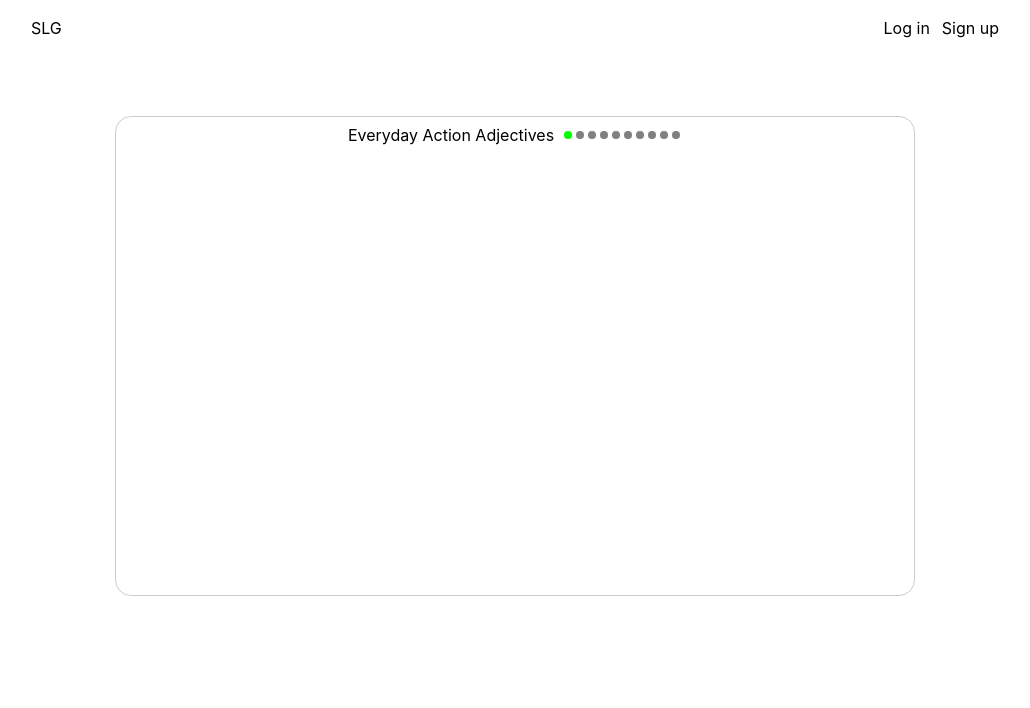
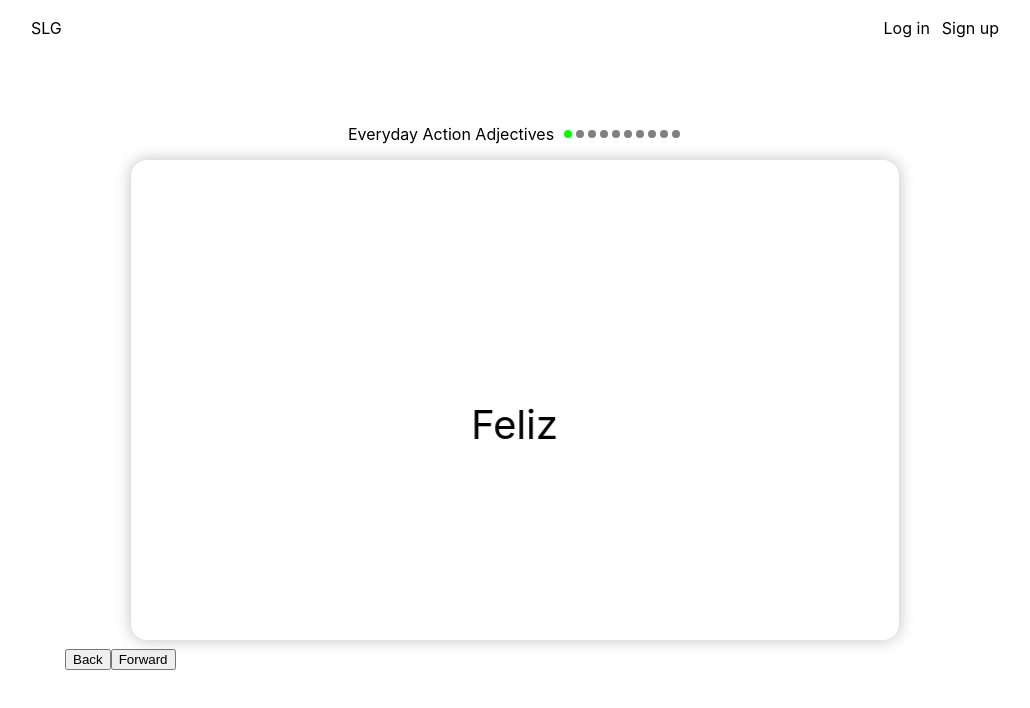
Before and after one commit to ssheth7/SpanishLearningGame, a Next.js app in the folder client/: page /modules/beginner/adj/1 in a window 1280 px wide. Shown: the top 708 px of the page, without its empty margins (125-1155 px from the left). Built offline with nearby package versions, Linux system fonts and the light colour scheme.

Commit message:
add flashcards

```diff
--- a/client/components/game/ActiveStep.js
+++ b/client/components/game/ActiveStep.js
@@ -1,11 +1,9 @@
 import styles from "./ActiveStep.module.css"
 
-import RenderStepNoPhoto from "../module/RenderStepNoPhoto"
-import RenderStepPhoto from "../module/RenderStepPhoto"
 import { useEffect, useState } from "react"
 
-export default function ActiveStep({ done = false, onCorrect = null, step, engSpan = true, actionBar = null }) {
-  const [guess, setGuess] = useState("")
+export default function ActiveStep({ step, engSpan = true, actionBar = null }) {
+  const [front, setFront] = useState(true)
 
   const _given = engSpan ? step.english : step.spanish
   const _answer = engSpan ? step.spanish : step.english
@@ -14,7 +12,10 @@ export default function ActiveStep({ done = false, onCorrect = null, step, engSp
     <div className={styles.activeStep}>
       <div className={styles.stepContainer}>
         <div className={styles.center}>{actionBar}</div>
-
+        <div className={`${styles.flashCard} ${front ? styles.flipped : ""}`} onClick={() => setFront(!front)}>
+            <div className={styles.front}>{_given}</div>
+            <div className={styles.back}>{_answer}</div>
+        </div>
       </div>
     </div>
   )
--- a/client/components/game/ActiveStep.module.css
+++ b/client/components/game/ActiveStep.module.css
@@ -3,7 +3,7 @@
   margin: 0 auto;
   margin-top: 60px;
   min-height: 480px;
-    border: 1px solid #ccc;
+  /* border: 1px solid #ccc; */
   border-radius: 16px;
   padding: 8px;
   padding-left: 16px;
@@ -12,7 +12,49 @@
 .center {
   margin: 0 auto;
 }
-.center>* {
+.center > * {
   margin: 0 auto;
   width: fit-content;
 }
+
+.flashCard {
+  margin-top: 16px;
+  display: flex;
+  flex-direction: column;
+  justify-content: center;
+  align-items: center;
+  width: 100%;
+  height: 100%;
+  border-radius: 16px;
+  box-shadow: 0px 0px 16px rgba(0, 0, 0, 0.25);
+  cursor: pointer;
+
+  /* flipping animation */
+  transition: transform 0.5s;
+  transform-style: preserve-3d;
+  transform: rotateY(0deg);
+
+  min-height: 480px;
+  font-size: 2.5em;
+
+  /* don't let the user select */
+  -webkit-user-select: none;
+}
+.flashCard.flipped {
+  transform: rotateY(180deg);
+}
+/* front and back show on proper side */
+.front {
+  background-color: #fff;
+  backface-visibility: hidden;
+  transform: rotateY(0deg);
+}
+.back {
+  background-color: #fff;
+  backface-visibility: hidden;
+  transform: rotateY(180deg);
+}
+
+.flashCard:hover {
+  cursor: pointer;
+}
--- a/client/pages/modules/[level]/[module]/[step].js
+++ b/client/pages/modules/[level]/[module]/[step].js
@@ -1,6 +1,6 @@
 import AppLayout from "../../../../components/layout/AppLayout"
 
-import { getModule } from "../../../../utils/query/material"
+import { getAllLevels, getModule } from "../../../../utils/query/material"
 
 import ActiveStep from "../../../../components/game/ActiveStep"
 
@@ -19,16 +19,12 @@ export default function ModuleStep({ level, module, stepIndex, step }) {
   const nextPage = () => {
     router.push(`/modules/${level.id}/${module.id}/${stepIndex + 1 + 1}`)
   }
+  const previousPage = () => {
+    if (stepIndex == 0) return
+    router.push(`/modules/${level.id}/${module.id}/${stepIndex}`)
+  }
 
   // TODO temp
-  const onCorrect = () => {
-    setDoneIndex(stepIndex)
-    nextPage()
-  }
-
-  const onIncorrect = () => {
-    // console.log("incorrect")
-  }
 
   return (
     <AppLayout activePage="/modules">
@@ -36,12 +32,14 @@ export default function ModuleStep({ level, module, stepIndex, step }) {
         {module && step ? (
           <ActiveStep
             done={doneIndex == stepIndex}
-            onCorrect={onCorrect}
-            onIncorrect={onIncorrect}
             actionBar={<StepActionBar module={module} stepIndex={stepIndex} />}
             step={step}
+            nextPage={nextPage}
+            previousPage={previousPage}
           />
         ) : null}
+        <button onClick={() => previousPage()}>Back</button>
+        <button onClick={() => nextPage()}>Forward</button>
       </AppContainer>
     </AppLayout>
   )
@@ -49,7 +47,25 @@ export default function ModuleStep({ level, module, stepIndex, step }) {
 
 export async function getStaticPaths() {
   // TODO fix fallbacks to be properly optimized
-  return { paths: [], fallback: true }
+
+  const levels = Object.values(await getAllLevels())
+
+  let paths = []
+  for (let level of levels) {
+    for (let module of level.modules) {
+      for (let step in module.steps) {
+        paths.push({
+          params: {
+            level: level.id,
+            module: module.id,
+            step: step + 1,
+          },
+        })
+      }
+    }
+  }
+
+  return { paths, fallback: true }
 }
 
 export const getStaticProps = async ({ params }) => {
```
Lines whose indentation alone changed are shown as unchanged.
